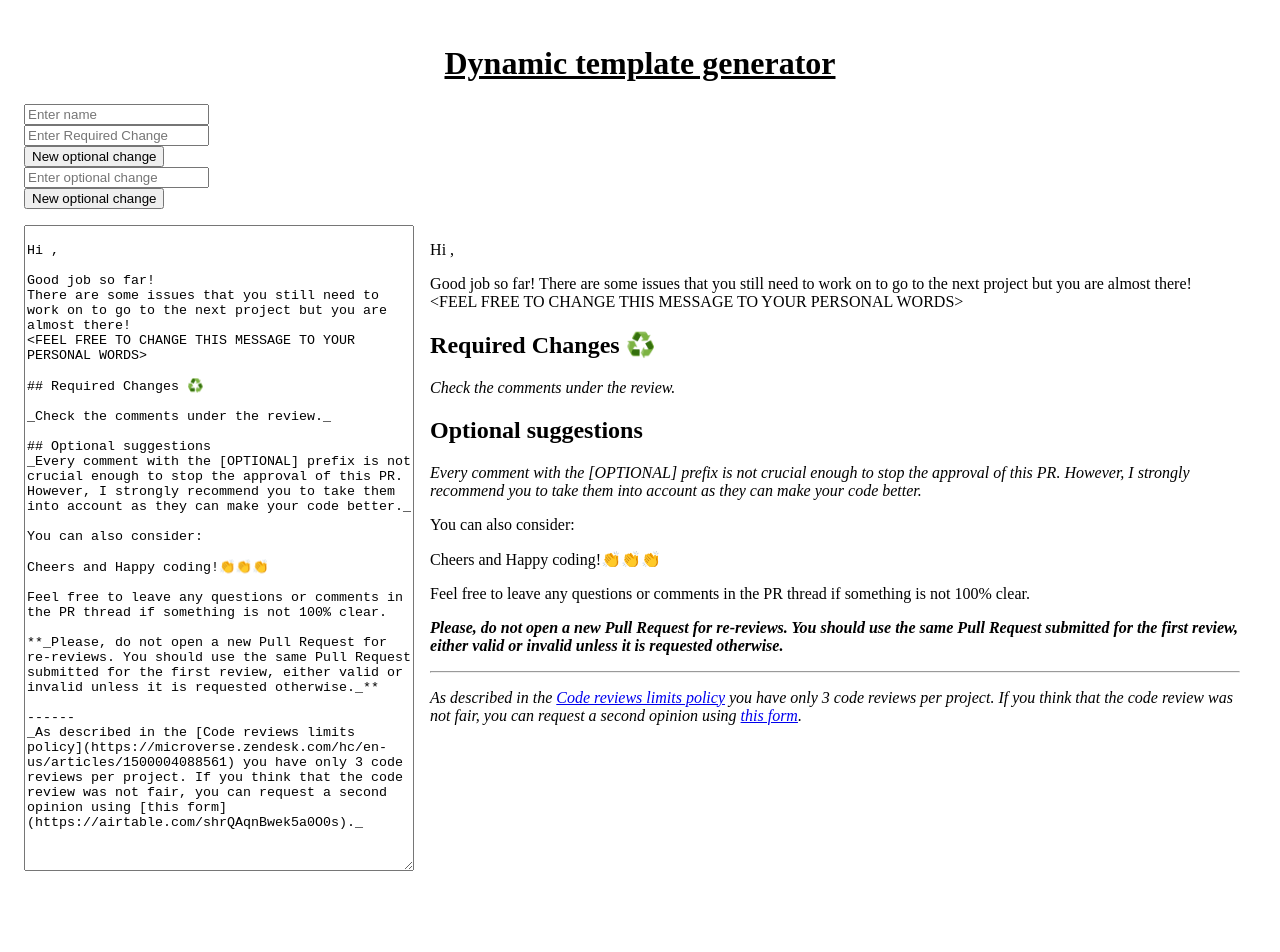
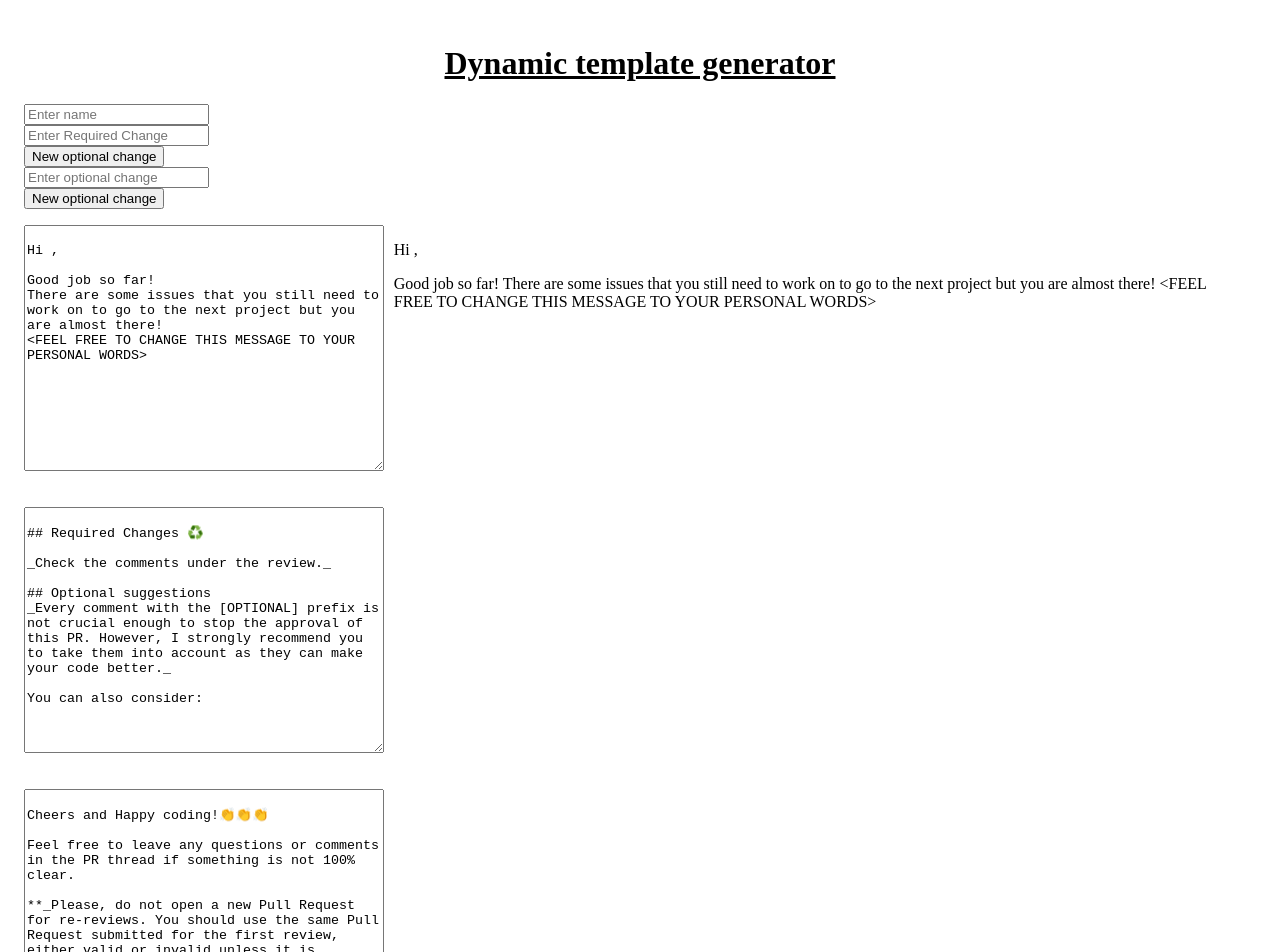
Before and after one commit to SamroodAli/code-reviewer-automation, a Next.js app: page / in a window 1280 px wide. Shown: the top 952 px of the page. Before the commit the page ends 911 px from the top, so only its background shows below. Built offline with nearby package versions, Linux system fonts and the light colour scheme.

Commit message:
Required changes:Seperate header main and footer

```diff
--- a/src/pages/Changes.js
+++ b/src/pages/Changes.js
@@ -1,10 +1,12 @@
-const review = `
+const review = {
+  header: `
 Hi {name},
 
 Good job so far!
 There are some issues that you still need to work on to go to the next project but you are almost there!
 <FEEL FREE TO CHANGE THIS MESSAGE TO YOUR PERSONAL WORDS>
-
+`,
+  changes: `
 ## Required Changes ♻️
 {requires}
 _Check the comments under the review._
@@ -14,6 +16,8 @@ _Every comment with the [OPTIONAL] prefix is not crucial enough to stop the appr
 
 You can also consider:
 {options}
+`,
+  footer: `
 Cheers and Happy coding!👏👏👏
 
 Feel free to leave any questions or comments in the PR thread if something is not 100% clear.
@@ -22,6 +26,7 @@ Feel free to leave any questions or comments in the PR thread if something is no
 
 ------
 _As described in the [Code reviews limits policy](https://microverse.zendesk.com/hc/en-us/articles/1500004088561) you have only 3 code reviews per project. If you think that the code review was not fair, you can request a second opinion using [this form](https://airtable.com/shrQAqnBwek5a0O0s)._
-`;
+`,
+};
 
 export default review;
--- a/src/pages/index.jsx
+++ b/src/pages/index.jsx
@@ -55,10 +55,20 @@ const Index = function Index() {
   const [requires, setRequires] = useState([]);
 
   const input = () => {
-    let newString = data.slice();
+    let newString = data.header.slice();
     newString = newString.replace("{name}", name);
+    return newString;
+  };
+
+  const middle = () => {
+    let newString = data.changes.slice();
+    newString = newString.replace("{requires}", requires);
     newString = newString.replace("{options}", options);
-    newString = newString.replace("{requires}", requires);
+    return newString;
+  };
+
+  const footer = () => {
+    let newString = data.footer.slice();
     return newString;
   };
 
@@ -90,10 +100,21 @@ const Index = function Index() {
         onSubmitRequire={newRequire}
       />
       <div style={{ display: "flex" }}>
-        <textarea
-          style={{ height: "80vh", width: "50%", margin: "1rem 0" }}
-          value={input()}
-        />
+        <div>
+          <textarea
+            style={{ height: "30vh", width: "100%", margin: "1rem 0" }}
+            value={input()}
+          />
+          <textarea
+            style={{ height: "30vh", width: "100%", margin: "1rem 0" }}
+            value={middle()}
+          />
+          <textarea
+            style={{ height: "30vh", width: "100%", margin: "1rem 0" }}
+            value={footer()}
+          />
+        </div>
+
         <div style={{ margin: "1rem" }}>
           <ReactMarkdown remarkPlugins={[gfm]}>{input()}</ReactMarkdown>
         </div>
```
